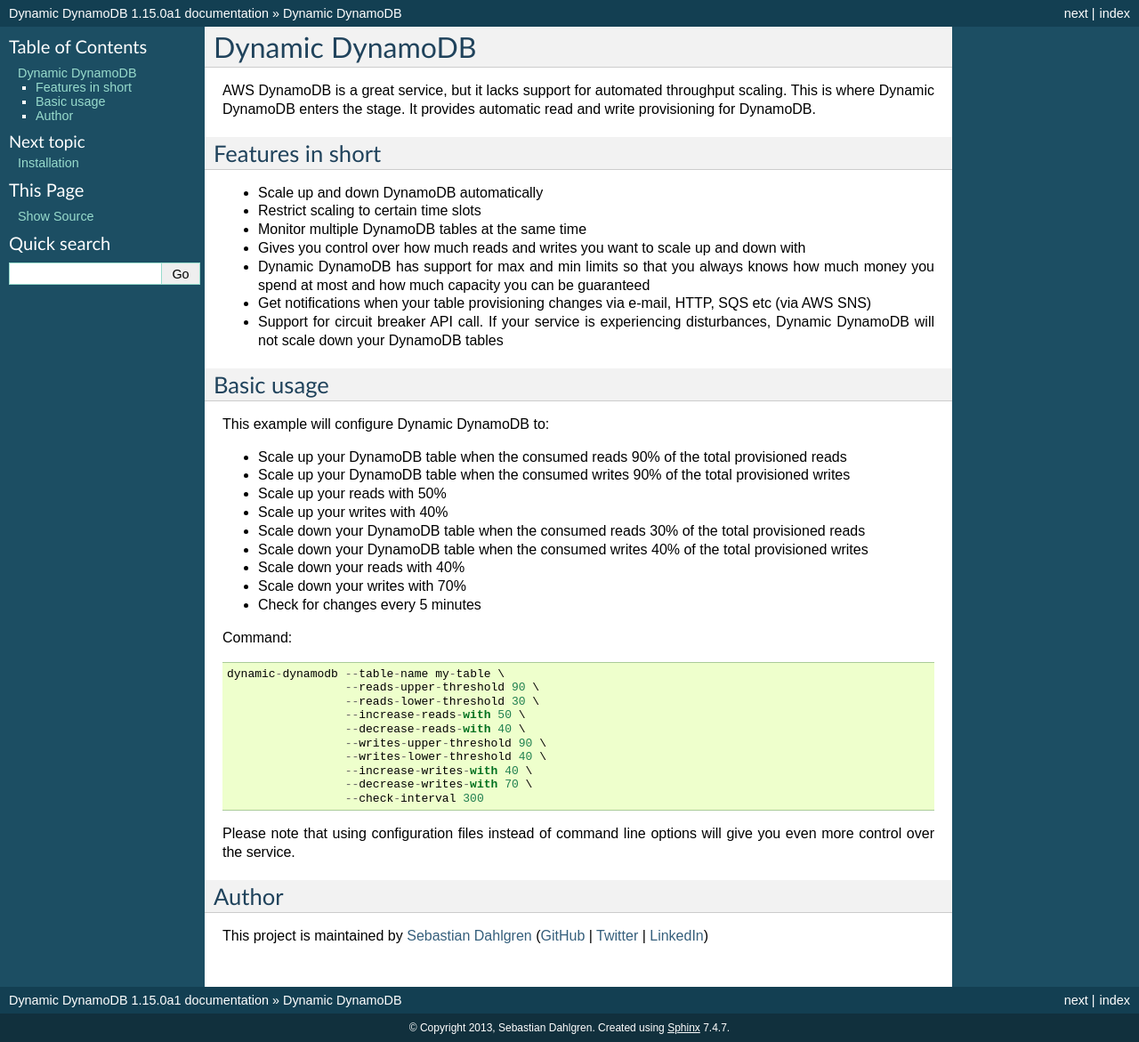
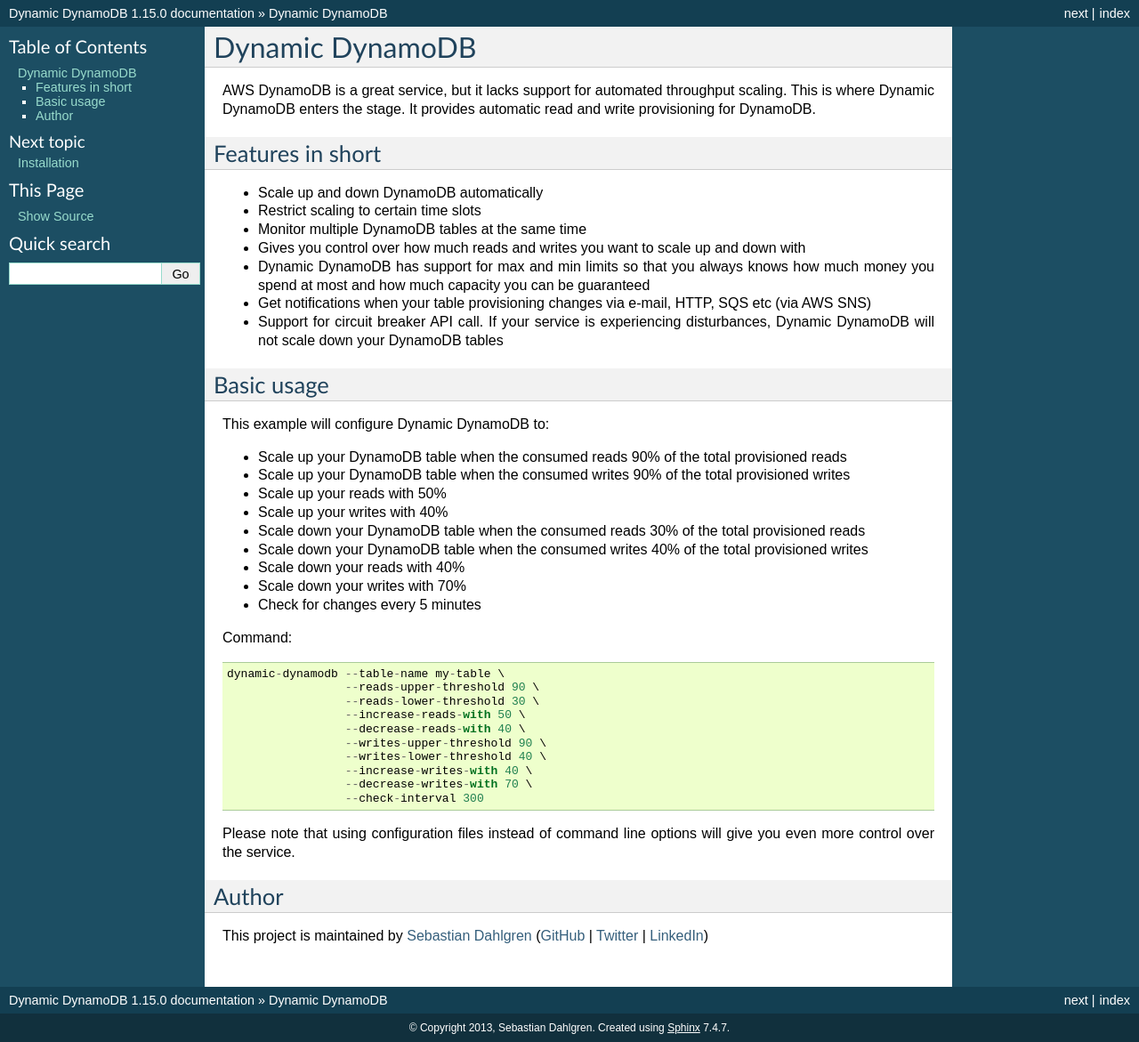
Before and after one commit to sebdah/dynamic-dynamodb, a Sphinx documentation site: the page built from docs/index.rst, in a window 1280 px wide. Shown: the whole page at 89% size. Built offline with Sphinx 7.4.7, drawn with Linux system fonts in a browser that asks for light colours.

Commit message:
Bumped version to 1.15.0

```diff
--- a/docs/conf.py
+++ b/docs/conf.py
@@ -53,7 +53,7 @@
 # The short X.Y version.
 version = '1.15'
 # The full version, including alpha/beta/rc tags.
-release = '1.15.0a1'
+release = '1.15.0'
 
 # The language for content autogenerated by Sphinx. Refer to documentation
 # for a list of supported languages.
```
Also changed, not shown: 1 other file.
